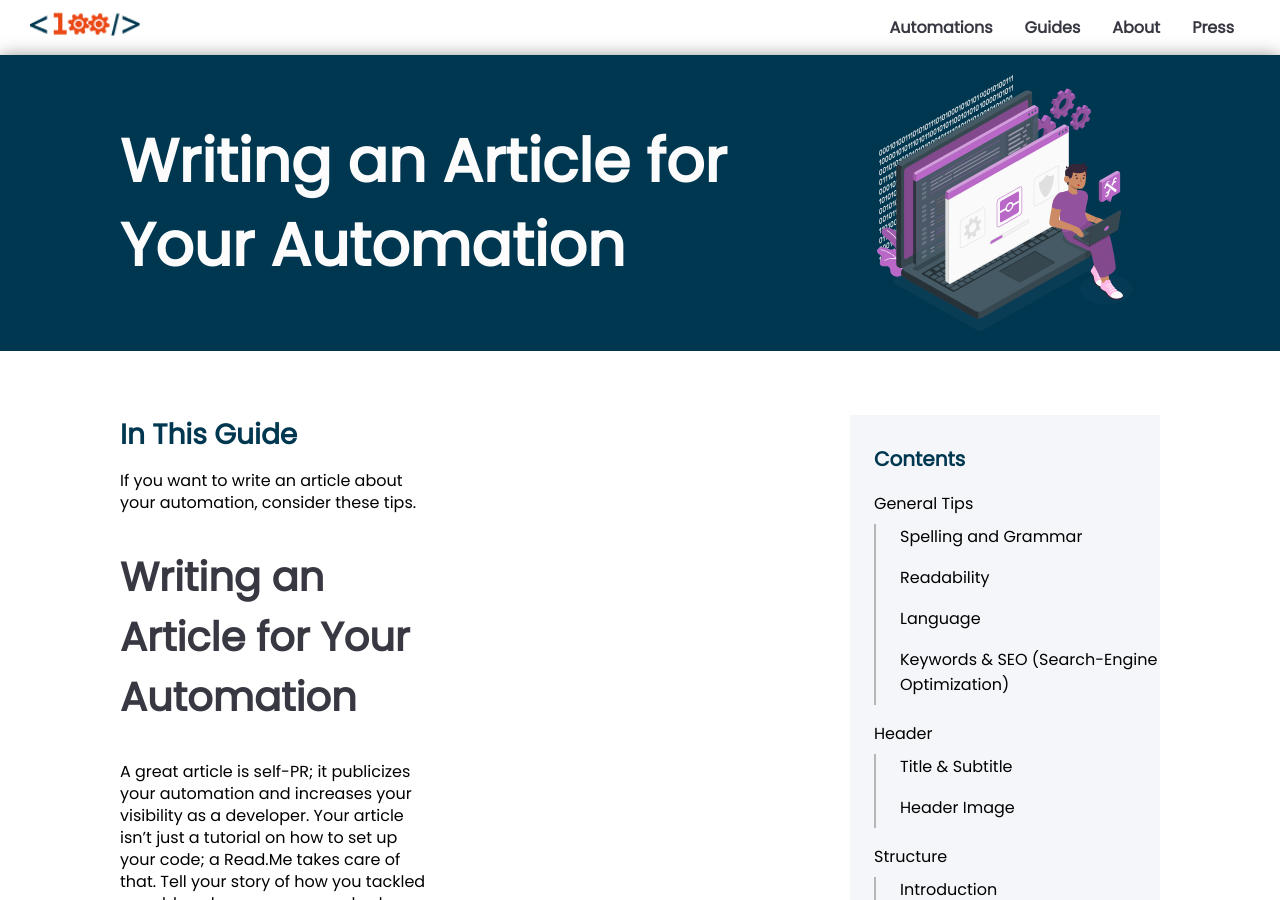
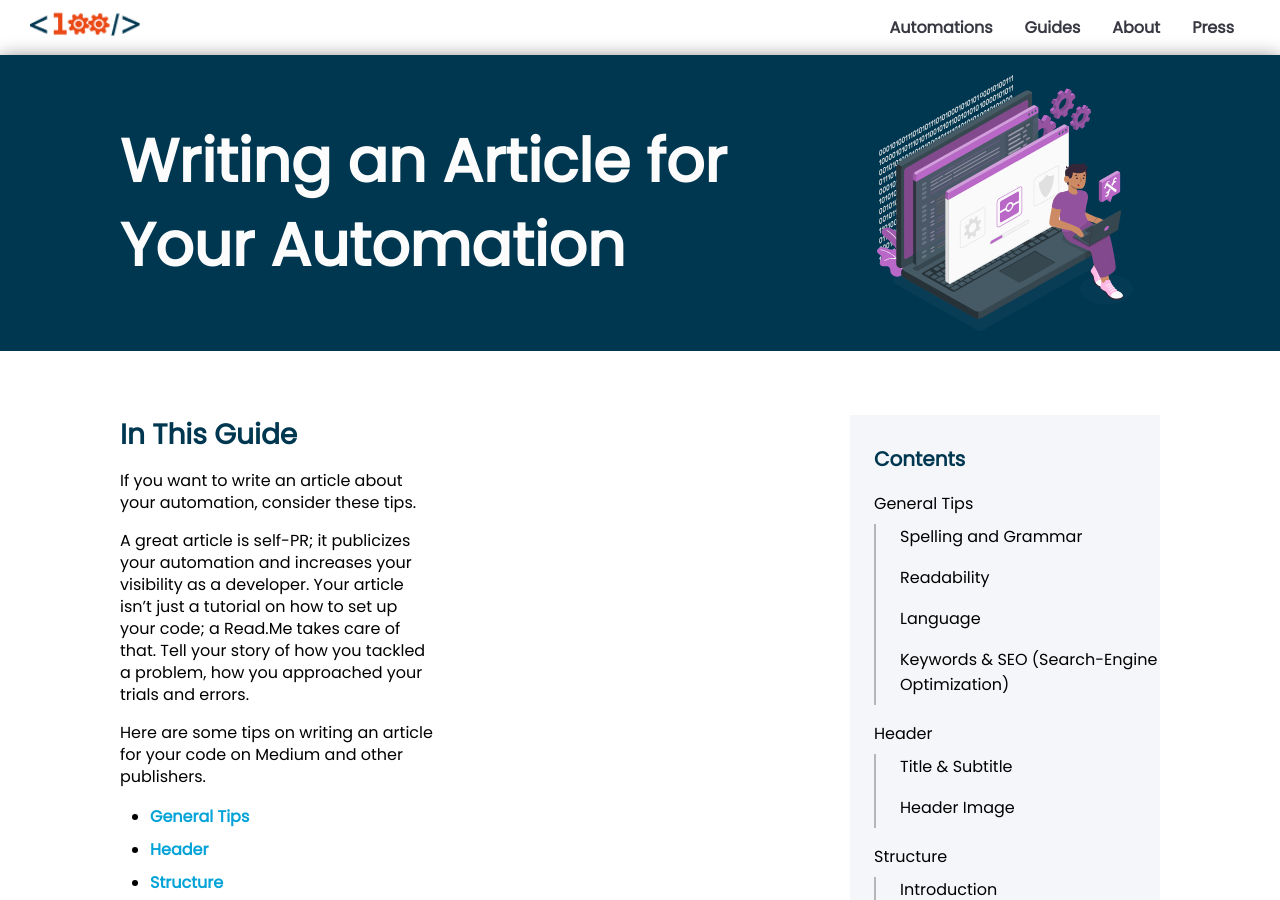
Before and after one commit to 100Automations/Website, a Jekyll site: the page built from _guides/writing-articles-for-automations.md, in a window 1280 px wide and 900 px high. Built offline with Jekyll 4.4.1, drawn with Linux system fonts in a browser that asks for light colours.

Commit message:
removed repeated page title

```diff
--- a/_guides/writing-articles-for-automations.md
+++ b/_guides/writing-articles-for-automations.md
@@ -6,7 +6,6 @@ display: true
 category: 3
 ---
 
-# Writing an Article for Your Automation
 A great article is self-PR; it publicizes your automation and increases your visibility as a developer.
 Your article isn't just a tutorial on how to set up your code; a Read.Me takes care of that.
 Tell your story of how you tackled a problem, how you approached your trials and errors.
```
